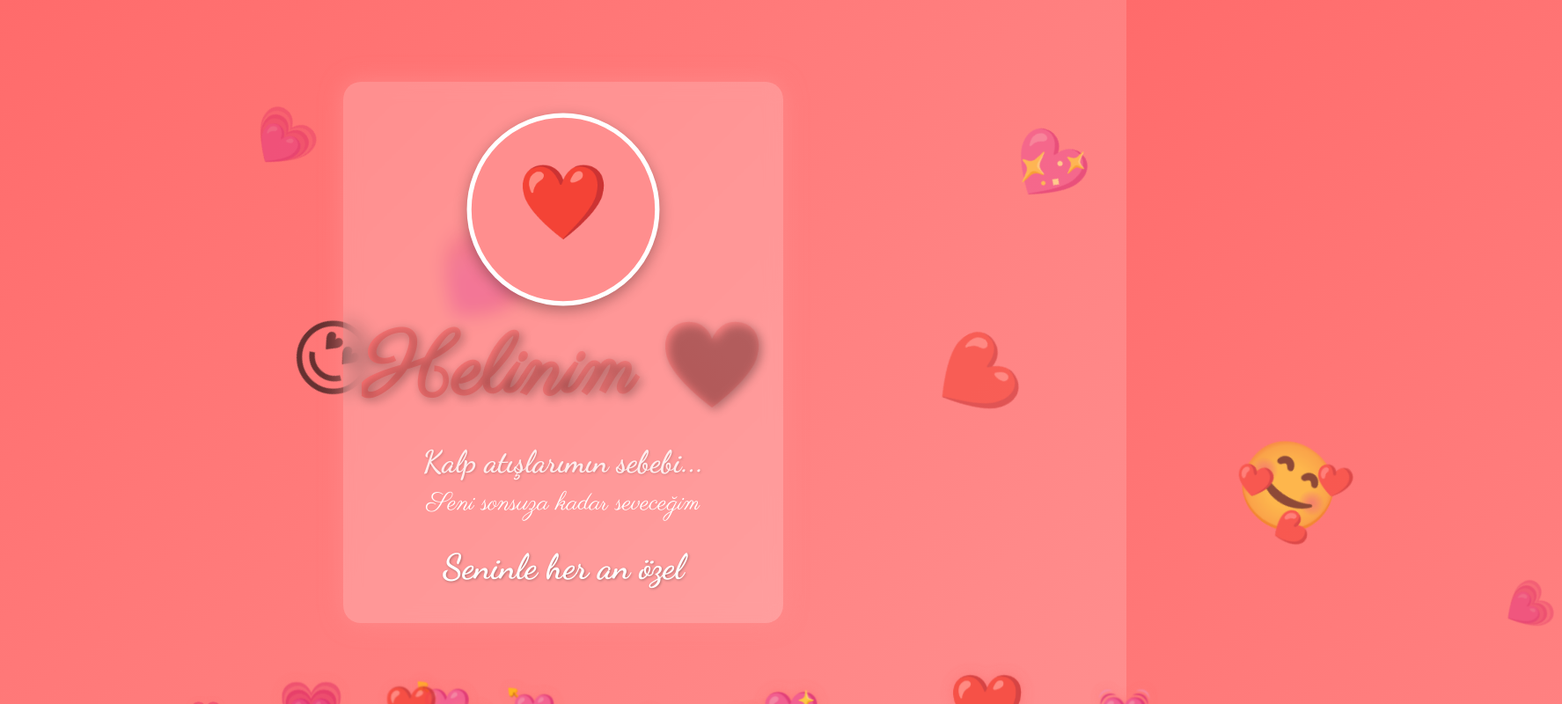
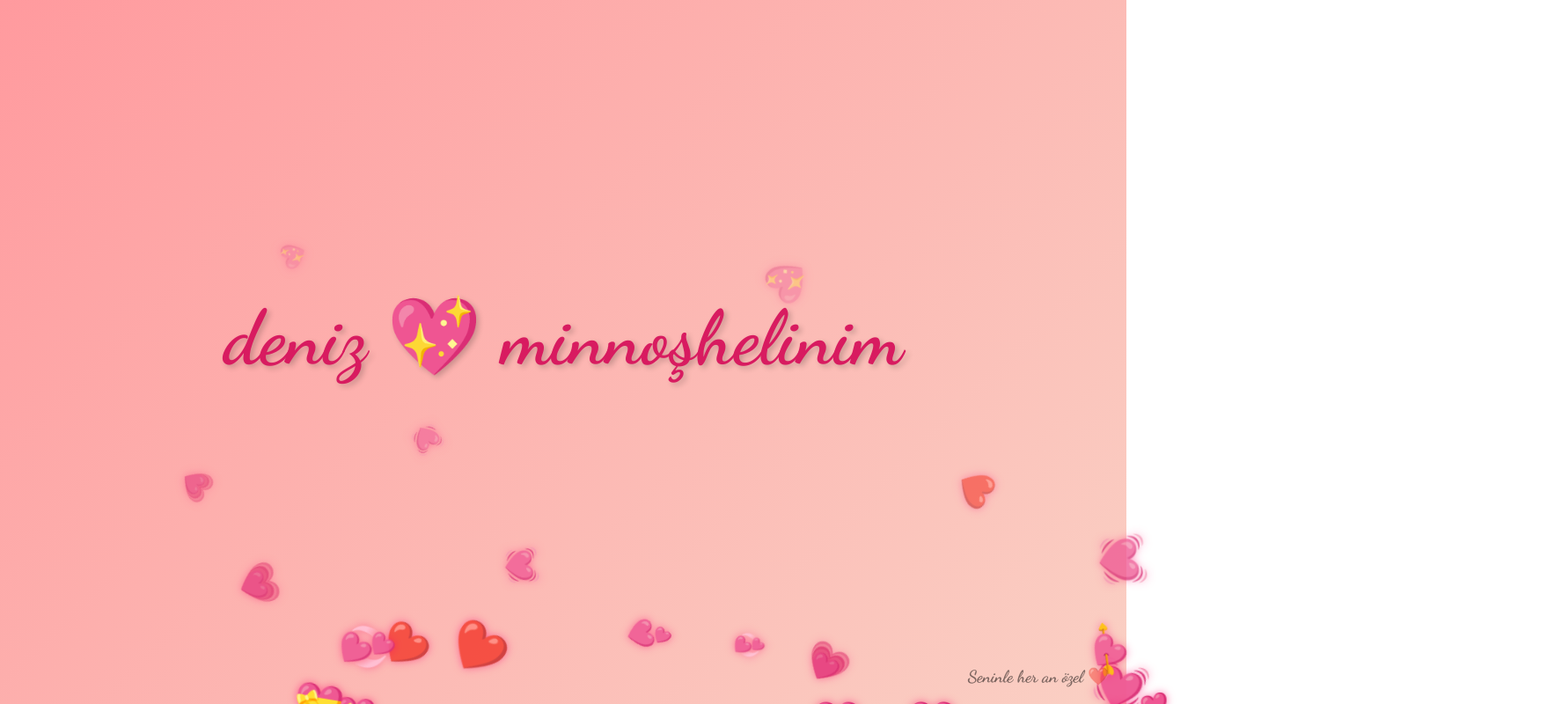
Before and after one commit to eugnie-stor/Helinim-in, a plain HTML site: page index.html in a window 1280 px wide. Shown: the whole page at 88% size, 1775 px wide, since content can reach past the window. Drawn offline with Linux system fonts and the light colour scheme.

Commit message:
Update index.html

```diff
--- a/index.html
+++ b/index.html
@@ -3,20 +3,34 @@
 <head>
     <meta charset="UTF-8">
     <meta name="viewport" content="width=device-width, initial-scale=1.0">
-    <title>Helinim ❤️</title>
+    <title>deniz 💖 minnoşhelinim</title>
     <style>
-        @import url('https://fonts.googleapis.com/css2?family=Dancing+Script:wght@700&family=Great+Vibes&family=Parisienne&display=swap');
-
         body {
             margin: 0;
             padding: 0;
             height: 100vh;
+            overflow: hidden;
+            background: linear-gradient(135deg, #ff9a9e 0%, #fad0c4 100%);
+            font-family: 'Dancing Script', cursive;
             display: flex;
+            flex-direction: column;
             justify-content: center;
             align-items: center;
-            background: linear-gradient(135deg, #ff6b6b 0%, #ff8e8e 100%);
-            overflow: hidden;
-            font-family: 'Parisienne', cursive;
+            user-select: none;
+        }
+
+        .title {
+            font-size: 5rem;
+            color: #d81b60;
+            text-shadow: 3px 3px 6px rgba(0, 0, 0, 0.2);
+            margin-bottom: 2rem;
+            z-index: 10;
+            animation: pulse 2s infinite alternate;
+        }
+
+        @keyframes pulse {
+            from { transform: scale(1); }
+            to { transform: scale(1.1); }
         }
 
         .hearts-container {
@@ -25,216 +39,89 @@
             left: 0;
             width: 100%;
             height: 100%;
-            z-index: 0;
             pointer-events: none;
+            z-index: 1;
         }
 
         .heart {
             position: absolute;
             font-size: 24px;
-            opacity: 0;
+            cursor: pointer;
+            pointer-events: auto;
             animation: float 8s ease-in-out infinite;
-            text-shadow: 0 0 10px rgba(255, 107, 107, 0.7);
-            filter: drop-shadow(0 0 5px rgba(255, 142, 142, 0.5));
+            transition: transform 0.2s;
+            filter: drop-shadow(0 0 5px rgba(255, 0, 100, 0.5));
+        }
+
+        .heart:hover {
+            transform: scale(1.8) rotate(15deg);
         }
 
         @keyframes float {
             0% {
-                transform: translateY(0) rotate(0deg) scale(0.5);
-                opacity: 0;
-            }
-            10% {
-                opacity: 0.8;
-            }
-            50% {
-                transform: scale(1.2);
-            }
-            90% {
-                opacity: 0.8;
+                transform: translateY(0) rotate(0deg);
+                opacity: 1;
             }
             100% {
-                transform: translateY(-100vh) rotate(720deg) scale(0.5);
+                transform: translateY(-100vh) rotate(360deg);
                 opacity: 0;
             }
         }
 
-        .message {
-            position: relative;
-            z-index: 1;
-            text-align: center;
-            color: #fff;
-            padding: 40px;
-            border-radius: 20px;
-            background: rgba(255, 255, 255, 0.2);
-            backdrop-filter: blur(10px);
-            box-shadow: 0 10px 30px rgba(0, 0, 0, 0.2);
-            animation: glow 2s infinite alternate;
-            max-width: 80%;
+        .explosion {
+            position: absolute;
+            font-size: 50px;
+            animation: explode 0.8s ease-out forwards;
+            z-index: 100;
+            pointer-events: none;
+            filter: drop-shadow(0 0 10px rgba(255, 215, 0, 0.7));
         }
 
-        @keyframes glow {
-            from {
-                box-shadow: 0 0 10px rgba(255, 142, 142, 0.5);
-            }
-            to {
-                box-shadow: 0 0 30px rgba(255, 142, 142, 0.8);
-            }
+        @keyframes explode {
+            0% { transform: scale(0.5); opacity: 1; }
+            50% { transform: scale(2); opacity: 0.8; }
+            100% { transform: scale(3); opacity: 0; }
         }
 
-        h1 {
-            font-size: 5.5rem;
-            margin: 0;
-            text-shadow: 3px 3px 10px rgba(0, 0, 0, 0.3);
-            animation: pulse 1.5s infinite alternate, colorChange 5s infinite;
-            background: linear-gradient(45deg, #ff6b6b, #ff8e8e, #ff6b6b);
-            -webkit-background-clip: text;
-            background-clip: text;
-            color: transparent;
-            background-size: 300% 300%;
+        .message {
+            position: absolute;
+            font-size: 1.5rem;
+            color: white;
+            background: linear-gradient(45deg, #ff6b6b, #ff8e8e);
+            padding: 0.8rem 1.5rem;
+            border-radius: 30px;
+            animation: floatUp 2s ease-out forwards;
+            z-index: 100;
+            pointer-events: none;
+            font-weight: bold;
+            box-shadow: 0 5px 15px rgba(0, 0, 0, 0.2);
         }
 
-        @keyframes pulse {
-            from {
-                transform: scale(1);
-            }
-            to {
-                transform: scale(1.1);
-            }
-        }
-
-        @keyframes colorChange {
-            0% {
-                background-position: 0% 50%;
-            }
-            50% {
-                background-position: 100% 50%;
-            }
-            100% {
-                background-position: 0% 50%;
-            }
-        }
-
-        .subtitle {
-            font-size: 2.2rem;
-            margin-top: 20px;
-            color: #fff;
-            font-family: 'Dancing Script', cursive;
-            text-shadow: 1px 1px 3px rgba(0, 0, 0, 0.2);
-            animation: fadeInOut 3s infinite;
-        }
-
-        @keyframes fadeInOut {
-            0%, 100% {
-                opacity: 0.7;
-            }
-            50% {
-                opacity: 1;
-            }
-        }
-
-        .floating-hearts {
-            position: absolute;
-            width: 100%;
-            height: 100%;
-            z-index: -1;
-        }
-
-        .floating-heart {
-            position: absolute;
-            font-size: 30px;
-            animation: floating 15s linear infinite;
-            opacity: 0.6;
-        }
-
-        @keyframes floating {
-            0% {
-                transform: translate(0, 0) rotate(0deg);
-            }
-            25% {
-                transform: translate(50vw, 25vh) rotate(90deg);
-            }
-            50% {
-                transform: translate(25vw, 50vh) rotate(180deg);
-            }
-            75% {
-                transform: translate(-25vw, 25vh) rotate(270deg);
-            }
-            100% {
-                transform: translate(0, 0) rotate(360deg);
-            }
-        }
-
-        .photo-frame {
-            width: 200px;
-            height: 200px;
-            border-radius: 50%;
-            border: 5px solid white;
-            overflow: hidden;
-            margin: 0 auto 20px;
-            box-shadow: 0 5px 15px rgba(0, 0, 0, 0.3);
-            animation: heartbeat 1.5s infinite;
-            background-color: #ff8e8e;
-            display: flex;
-            justify-content: center;
-            align-items: center;
-        }
-
-        @keyframes heartbeat {
-            0% { transform: scale(1); }
-            25% { transform: scale(1.1); }
-            50% { transform: scale(1); }
-            75% { transform: scale(1.1); }
-            100% { transform: scale(1); }
-        }
-
-        .photo-frame img {
-            width: 100%;
-            height: 100%;
-            object-fit: cover;
+        @keyframes floatUp {
+            0% { transform: translateY(0) scale(1); opacity: 1; }
+            100% { transform: translateY(-150px) scale(0.5); opacity: 0; }
         }
 
         .signature {
-            font-family: 'Dancing Script', cursive;
-            font-size: 2.5rem;
-            margin-top: 20px;
-            color: white;
-            text-shadow: 1px 1px 3px rgba(0, 0, 0, 0.3);
-        }
-
-        .love-text {
-            font-size: 1.8rem;
-            margin-top: 15px;
-            color: #fff;
-            animation: floatUp 4s infinite;
-        }
-
-        @keyframes floatUp {
-            0%, 100% { transform: translateY(0); }
-            50% { transform: translateY(-10px); }
+            position: fixed;
+            bottom: 20px;
+            right: 20px;
+            font-size: 1.2rem;
+            color: rgba(0, 0, 0, 0.5);
+            z-index: 10;
         }
     </style>
+    <link href="https://fonts.googleapis.com/css2?family=Dancing+Script:wght@700&display=swap" rel="stylesheet">
 </head>
 <body>
-    <div class="hearts-container" id="hearts-container"></div>
-    <div class="floating-hearts" id="floating-hearts"></div>
-
-    <div class="message">
-        <div class="photo-frame">
-            <!-- Buraya Helin'in fotoğrafını eklemek için img tag'ini kullanabilirsiniz -->
-            <!-- <img src="helin-foto.jpg" alt="Helin"> -->
-            <span style="font-size: 5rem;">❤️</span>
-        </div>
-        <h1>Helinim ❤️</h1>
-        <div class="subtitle">Kalp atışlarımın sebebi...</div>
-        <div class="love-text">Seni sonsuza kadar seveceğim</div>
-        <div class="signature">Seninle her an özel</div>
-    </div>
+    <div class="title">deniz 💖 minnoşhelinim</div>
+    <div class="hearts-container" id="heartsContainer"></div>
+    <div class="signature">Seninle her an özel ❤️</div>
 
     <script>
-        document.addEventListener('DOMContentLoaded', function() {
-            // Rastgele hareket eden küçük kalpler
-            const container = document.getElementById('hearts-container');
-            const hearts = ['❤️', '💖', '💗', '💓', '💘', '💝', '💞', '💕', '🥰', '😍'];
+        const heartsContainer = document.getElementById('heartsContainer');
+        const hearts = ['❤️', '💖', '💗', '💓', '💘', '💝', '💞', '💕'];
+        const colors = ['#ff4081', '#ff80ab', '#ff1744', '#f50057', '#ff6b6b', '#ff7675'];
 
         function createHeart() {
             const heart = document.createElement('div');
@@ -243,87 +130,90 @@
 
             // Rastgele pozisyon
             const startPosX = Math.random() * window.innerWidth;
-                heart.style.left = startPosX + 'px';
+            heart.style.left = `${startPosX}px`;
             heart.style.bottom = '-50px';
 
             // Rastgele animasyon süresi
-                const duration = 6 + Math.random() * 6;
-                heart.style.animationDuration = duration + 's';
+            const duration = 4 + Math.random() * 4;
+            heart.style.animationDuration = `${duration}s`;
+            heart.style.animationDelay = `${Math.random() * 2}s`;
 
             // Rastgele boyut
-                const size = 20 + Math.random() * 40;
-                heart.style.fontSize = size + 'px';
+            const size = 25 + Math.random() * 35;
+            heart.style.fontSize = `${size}px`;
 
             // Rastgele renk
-                const colors = ['#ff6b6b', '#ff8e8e', '#ffb6c1', '#ff69b4', '#ff1493'];
             heart.style.color = colors[Math.floor(Math.random() * colors.length)];
 
-                // Rastgele gecikme
-                heart.style.animationDelay = Math.random() * 5 + 's';
+            // Tıklama olayı
+            heart.addEventListener('click', (e) => {
+                createExplosion(e.clientX, e.clientY);
+                createMessage(e.clientX, e.clientY, 'deniz 💖 minnoş helinim');
+                heart.remove();
+            });
 
-                container.appendChild(heart);
+            heartsContainer.appendChild(heart);
 
             // Animasyon bittiğinde kalbi kaldır
             setTimeout(() => {
+                if (heart.parentNode) {
                     heart.remove();
+                }
             }, duration * 1000);
         }
 
-            // Büyük yüzen kalpler
-            const floatingContainer = document.getElementById('floating-hearts');
-            const bigHearts = ['❤️', '💖', '💗', '🥰', '😍'];
+        function createExplosion(x, y) {
+            const explosion = document.createElement('div');
+            explosion.className = 'explosion';
+            explosion.innerHTML = ['💥', '✨', '🌟'][Math.floor(Math.random() * 3)];
+            explosion.style.left = `${x - 25}px`;
+            explosion.style.top = `${y - 25}px`;
+            document.body.appendChild(explosion);
 
-            function createFloatingHeart() {
-                const heart = document.createElement('div');
-                heart.className = 'floating-heart';
-                heart.innerHTML = bigHearts[Math.floor(Math.random() * bigHearts.length)];
-
-                // Rastgele başlangıç pozisyonu
-                heart.style.left = Math.random() * 100 + 'vw';
-                heart.style.top = Math.random() * 100 + 'vh';
-
-                // Rastgele animasyon süresi
-                const duration = 30 + Math.random() * 30;
-                heart.style.animationDuration = duration + 's';
-
-                // Rastgele boyut
-                const size = 40 + Math.random() * 60;
-                heart.style.fontSize = size + 'px';
-
-                floatingContainer.appendChild(heart);
+            setTimeout(() => {
+                explosion.remove();
+            }, 800);
         }
 
-            // Başlangıçta birkaç kalp oluştur
-            for (let i = 0; i < 30; i++) {
-                setTimeout(createHeart, i * 200);
+        function createMessage(x, y, text) {
+            const message = document.createElement('div');
+            message.className = 'message';
+            message.textContent = text;
+            message.style.left = `${x - 75}px`;
+            message.style.top = `${y - 20}px`;
+            document.body.appendChild(message);
+
+            setTimeout(() => {
+                message.remove();
+            }, 2000);
         }
 
-            // 5 büyük yüzen kalp oluştur
-            for (let i = 0; i < 8; i++) {
-                createFloatingHeart();
+        // Başlangıçta kalpler oluştur
+        for (let i = 0; i < 20; i++) {
+            setTimeout(createHeart, i * 300);
         }
 
         // Düzenli olarak yeni kalpler oluştur
-            setInterval(createHeart, 300);
+        setInterval(createHeart, 600);
 
-            // Fare hareketinde ekstra kalpler
-            document.addEventListener('mousemove', function(e) {
-                if (Math.random() > 0.7) {
-                    const mouseHeart = document.createElement('div');
-                    mouseHeart.className = 'heart';
-                    mouseHeart.innerHTML = hearts[Math.floor(Math.random() * hearts.length)];
-                    mouseHeart.style.left = e.clientX + 'px';
-                    mouseHeart.style.top = e.clientY + 'px';
-                    mouseHeart.style.animationDuration = '4s';
-                    mouseHeart.style.fontSize = '30px';
-                    mouseHeart.style.color = '#ff8e8e';
-                    container.appendChild(mouseHeart);
+        // Fare hareketinde ekstra efekt
+        document.addEventListener('mousemove', (e) => {
+            if (Math.random() > 0.85) {
+                const trail = document.createElement('div');
+                trail.className = 'heart';
+                trail.innerHTML = '💖';
+                trail.style.fontSize = '20px';
+                trail.style.left = `${e.clientX}px`;
+                trail.style.top = `${e.clientY}px`;
+                trail.style.animationDuration = '1.5s';
+                trail.style.opacity = '0.6';
+                trail.style.pointerEvents = 'none';
+                document.body.appendChild(trail);
 
                 setTimeout(() => {
-                        mouseHeart.remove();
-                    }, 4000);
+                    trail.remove();
+                }, 1500);
             }
-            });
         });
     </script>
 </body>
```
Lines whose indentation alone changed are shown as unchanged.
